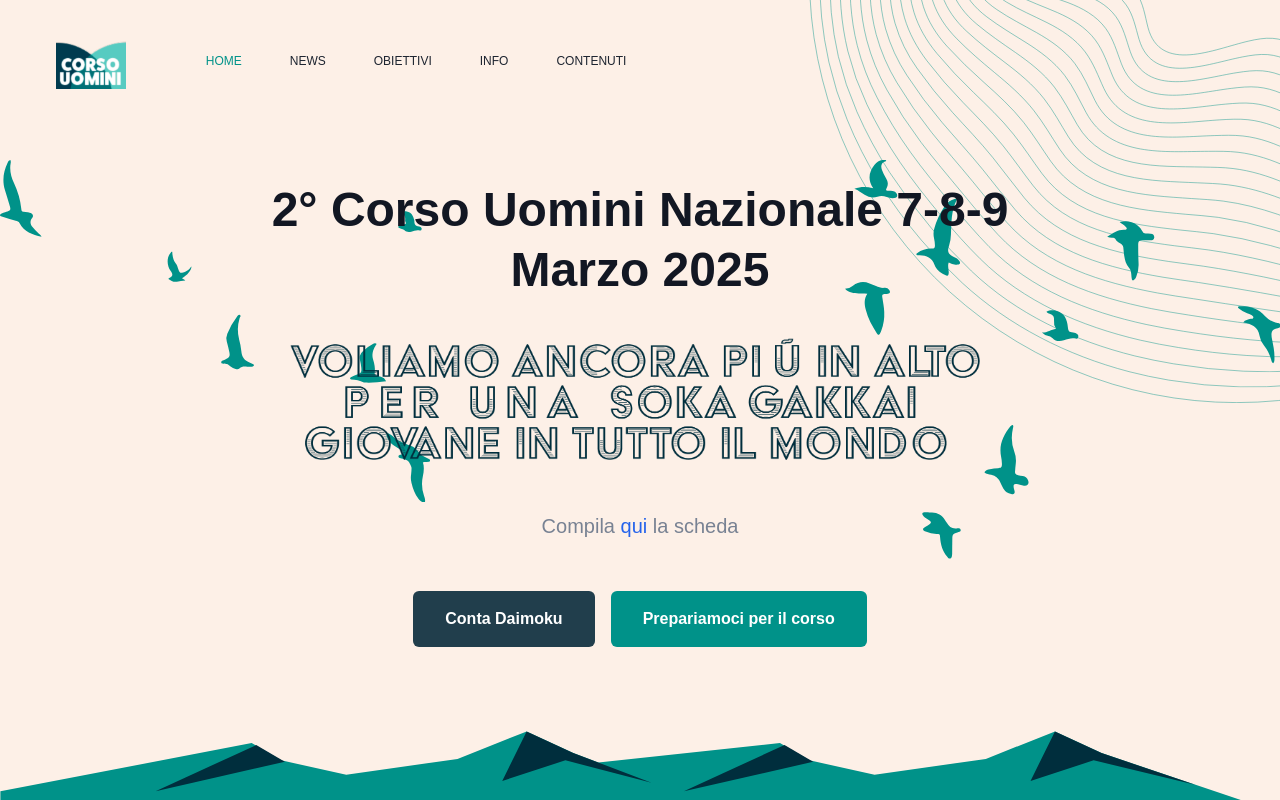
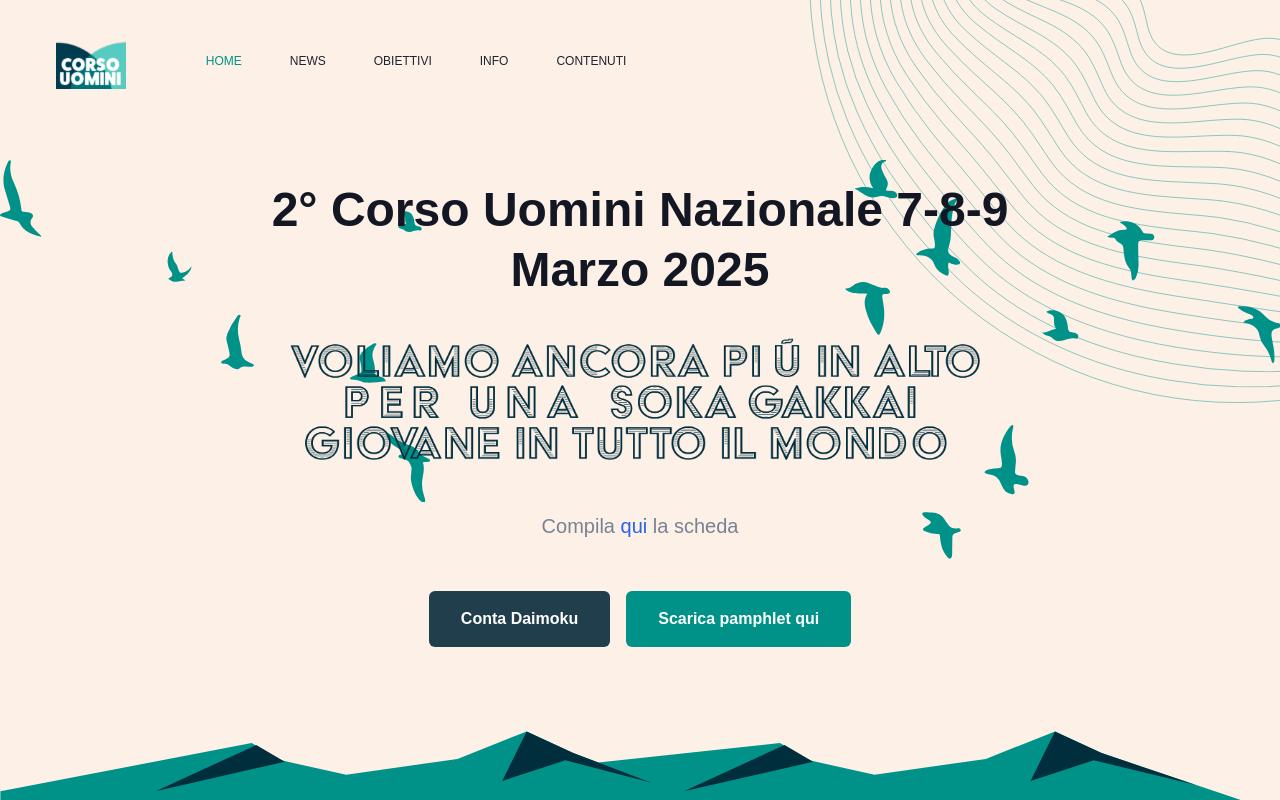
Before and after one commit to upalatucci/corso-uomini, a Next.js app: page / in a window 1280 px wide. Shown: the top 800 px of the page. Built offline with nearby package versions, Linux system fonts and the light colour scheme; no server answers; the database is empty; sample sign-in values are in the browser's storage.

Commit message:
aggiungi pamphlet

```diff
--- a/components/Features/featuresData.tsx
+++ b/components/Features/featuresData.tsx
@@ -23,7 +23,8 @@
     paragraphHTML: `<a class='text-blue-600 hover:underline' target='_blank' href='https://www.google.com/maps/place/Grand+Hotel+Salerno/@40.6725175,14.7733016,17z/data=!3m1!4b1!4m9!3m8!1s0x133bc246d5b3550b:0x14eeac8b514c5197!5m2!4m1!1i2!8m2!3d40.6725135!4d14.7758765!16s%2Fg%2F1tj5515h?entry=ttu&g_ep=EgoyMDI0MTIxMS4wIKXMDSoASAFQAw%3D%3D'>
        Grand Hotel Salerno via Lungomare Clemente Tafuri, 1 - 84127 Salerno (SA)
       </a> con parcheggio <a class='text-blue-600 hover:underline' target='_blank' href='https://www.google.com/maps/place/Via+Torrione,+6-80,+84127+Salerno+SA/@40.6731502,14.7749734,18z/data=!3m1!4b1!4m17!1m10!3m9!1s0x133bc246d5b3550b:0x14eeac8b514c5197!2sGrand+Hotel+Salerno!5m2!4m1!1i2!8m2!3d40.6725135!4d14.7758765!16s%2Fg%2F1tj5515h!3m5!1s0x133bc2476c3a2413:0x194f102b39a83728!8m2!3d40.6731482!4d14.7762257!16s%2Fg%2F11w36_cs09?entry=ttu&g_ep=EgoyMDI0MTIxMS4wIKXMDSoASAFQAw%3D%3D'>qui</a>
-      <br/> <strong>l'acqua nelle stanze non è potabile</strong>`,
+      <br/> <strong>l'acqua nelle stanze non è potabile</strong>
+      <br/> <strong>WIFI in camera è libero </strong>`,
   },
   {
     id: 10,
--- a/components/Hero/index.tsx
+++ b/components/Hero/index.tsx
@@ -44,12 +44,13 @@
                   >
                     Conta Daimoku
                   </Link>
-                  <Link
-                    href="/#cose-da-portare"
+                  <a
+                    download
+                    href="/pdf/pamphlet.pdf"
                     className="inline-block rounded-md bg-primary hover:bg-primary/80  px-8 py-4 text-base font-semibold text-white duration-300 ease-in-out  "
                   >
-                    Prepariamoci per il corso
-                  </Link>
+                    Scarica pamphlet qui
+                  </a>
                 </div>
               </div>
             </div>
```
Also changed, not shown: 1 other file (tests, documents, lock files or other folders).
